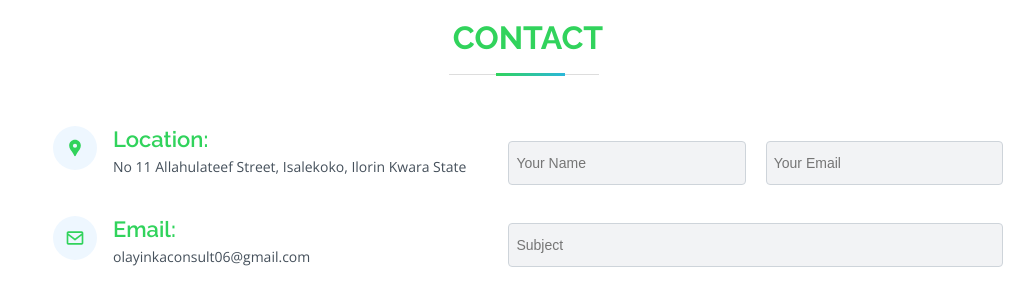
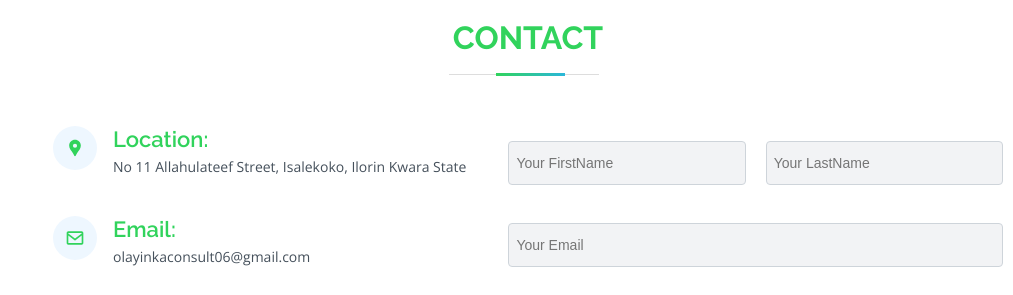
Before and after one commit to olayinka06-dev/official-portfolio-dev, a React (Create React App) app: page / in a window 1280 px wide. Shown: the part 4007-4302 px from the top of the page, without its empty margins (267-1280 px from the left). Built offline with nearby package versions, Linux system fonts and the light colour scheme.

Commit message:
Adjusting the form page

```diff
--- a/src/components/Contact Page/Contact.jsx
+++ b/src/components/Contact Page/Contact.jsx
@@ -50,14 +50,14 @@ const Contact = () => {
             <form action="" className="php-email-form">
               <div className="row-two">
                 <div className="form-group">
-                  <input type="text" className="form-control" placeholder="Your Name" required/>
+                  <input type="text" name='firstname' className="form-control" placeholder="Your FirstName" required/>
                 </div>
                 <div className="form-group">
-                  <input type="email" className="form-control" placeholder="Your Email" required />
+                  <input type="text" name='lastname' className="form-control" placeholder="Your LastName" required />
                 </div>
               </div>
               <div classname="form-group">
-                <input type="text" className="form-control" placeholder="Subject" required/>
+                <input type="email" name='email' className="form-control" placeholder="Your Email" required/>
               </div>
               <div classname="form-group">
                 <textarea className="form-control" name="message" rows="5" placeholder="Message" required></textarea>
```
